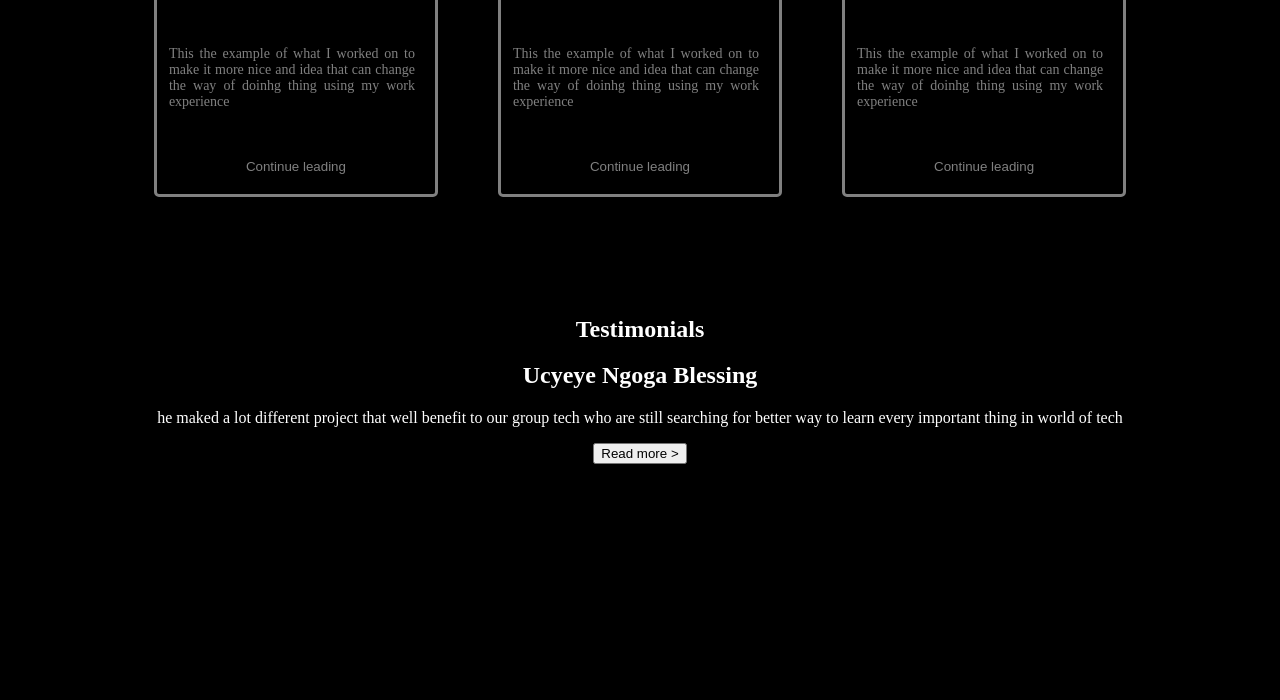
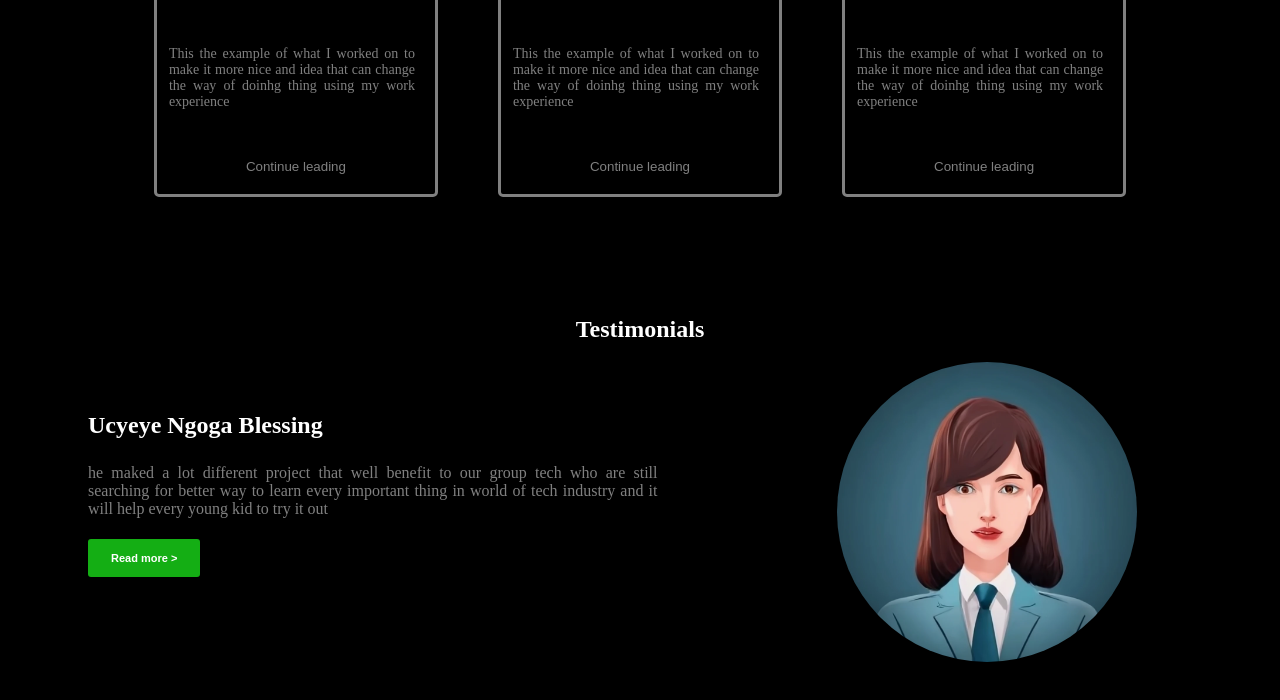
Before and after one commit to BLESSI-K/tta--portfolio--Version-1, a plain HTML site: page index.html in a window 1280 px wide. Shown: the part 1926-2626 px from the top of the page. Before the commit the page ends 2398 px from the top, so only its background shows below. Drawn offline with Linux system fonts and the light colour scheme.

Commit message:
feat:finally finishing all the  section of the portfolio project

```diff
--- a/index.html
+++ b/index.html
@@ -3,10 +3,12 @@
     <head>
         <title> portfolio V1 </title>
         <style>
+            /*this the General styling for the whole section webpage*/
             body{
                 background-color: black;
                 color:  white;
             }
+            /* this the styling for the home section*/
             .same-margin{
                 margin:auto;
             }
@@ -40,6 +42,7 @@
             .div-2 img{
                 border-radius:5px;
             }
+            /* This is styling for skills-section*/
             #skills-section{
                 text-align: center;
             }
@@ -62,6 +65,7 @@
             .skill-card p{
                 color: gray;
             }
+            /*this styling for previous work section*/
             #work-section{
                 text-align: center;
              }
@@ -97,9 +101,42 @@
                 /*border-radius:3px;*/
                 border: none;
             }
+            /* this is styling for testimonials-section*/
             #testimonials-section{
                 text-align: center;
                 margin: 7px 0px;
+            }
+
+            .test-container{
+                display:flex;
+                justify-content: center;
+                height: 90vh;
+            }
+            .test-content{
+                width: 50%;
+            }
+            .test-word{
+                text-align: justify;
+                padding: 30px 45px;
+                margin-left: 35px;
+            }
+            .test-word p{
+                color: gray;
+                padding: 5px 0px;
+            }
+            .test-word button{
+                border: none;
+                border-radius: 3px;
+                padding: 13px 23px;
+                font-size: 11px;
+                font-weight: bold ;
+                color:#ffffff;
+                background-color: rgb(20, 174, 20);
+                cursor: pointer;
+
+            }
+            .test-img img{
+                border-radius: 50%;
             }
         </style>
 
@@ -178,17 +215,18 @@
 
         <section id="testimonials-section">
          <h1>Testimonials</h1>
-         <div class="test-content">
-          <div class="test-content">
+         <div class="test-container">
+          <div class="test-content test-word">
              <h1>Ucyeye Ngoga Blessing</h1>
              <p>he maked a lot different project that well benefit to our group tech
-                who are still searching for better way to learn every important thing in  world of
-                tech
+                who are still searching for better way to learn every important thing
+                in world of tech industry and it will  help every young kid to try it out
+
              </p>
              <button> Read more > </button>
           </div>
-          <div  class="test-content">
-
+          <div  class="test-content  test-img">
+             <img src="./female member.webp"  width="300"   height="300"     alt="testimonials img">
           </div>
          </div>
         </section>
```
